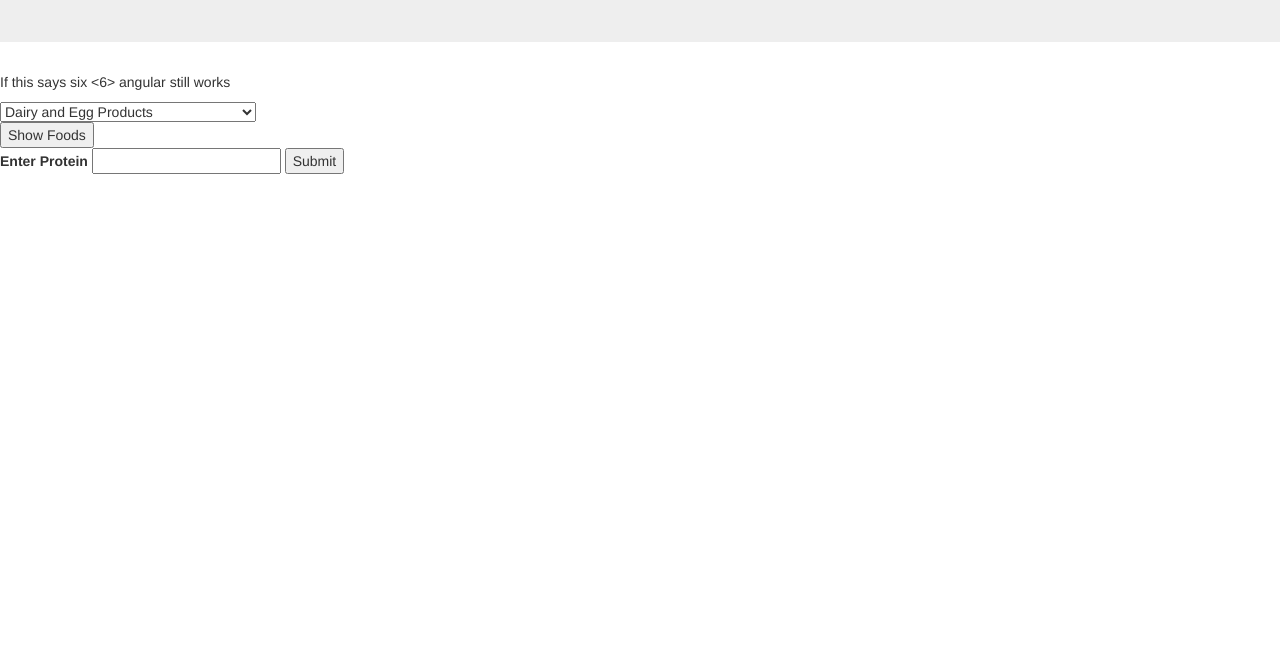
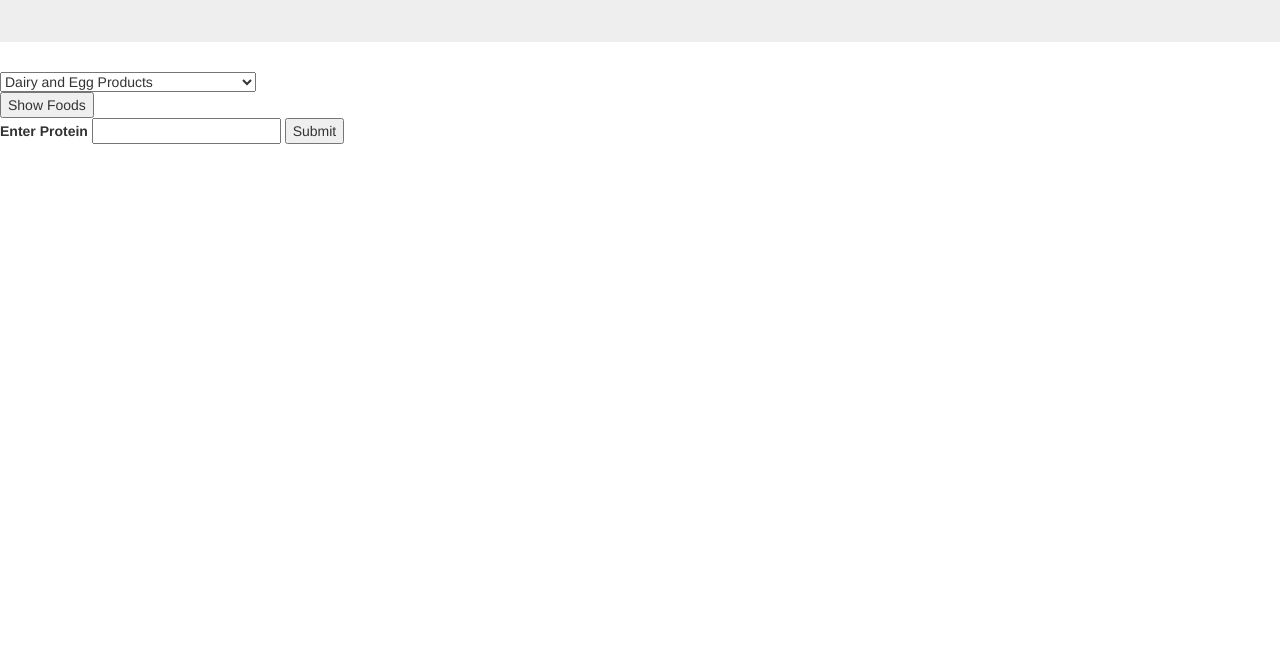
Before and after one commit to Curtismn87/MacronutrientMenuBuilder, a website: page index.html in a window 1280 px wide. Shown: the part 153-800 px from the top of the page. Drawn offline with nearby package versions, Linux system fonts and the light colour scheme.

Commit message:
deleted angular check

```diff
--- a/index.html
+++ b/index.html
@@ -21,7 +21,6 @@
   <div class="jumbotron">
   <h1>Macronutrient Menu Builder</h1>
 </div>
-<p>If this says six  <{{3 + 3}}> angular still works </p>
 <select>
 <option value="0100" id="dairy">Dairy and Egg Products</option>
 <option value="0200" id="spices">Spices and Herbs</option>
```
